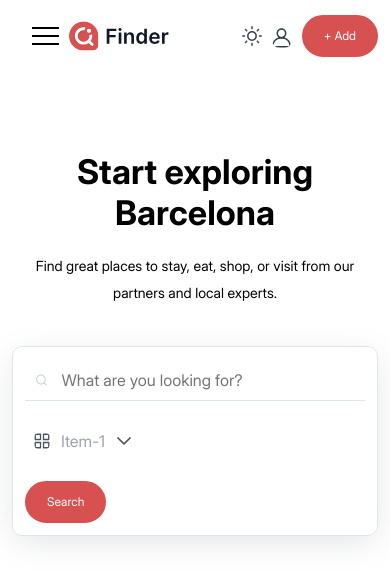
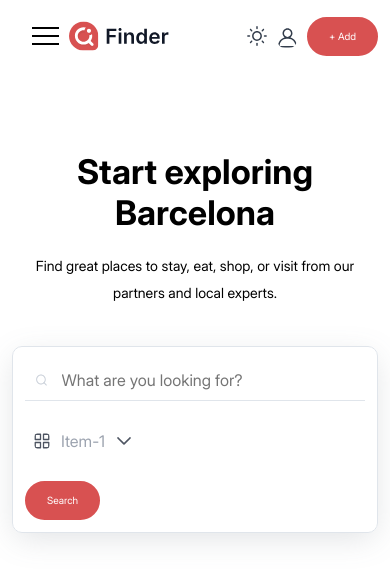
Before and after one commit to Shreyafcts/finder, a React (Vite) app: page / in a window 390 px wide. Shown: the top 573 px of the page. Built offline with nearby package versions, Linux system fonts and the light colour scheme.

Commit message:
scss changes for font-sizes

```diff
--- a/src/assets/css/style.css
+++ b/src/assets/css/style.css
@@ -104,7 +104,7 @@
 }
 @media (max-width: 575.98px) {
   :root {
-    --fs-14: 12px;
+    --fs-14: 10px;
   }
 }
 @media (max-width: 575.98px) {
--- a/src/assets/scss/_variables.scss
+++ b/src/assets/scss/_variables.scss
@@ -90,7 +90,7 @@ $text-sizes-tablet: (
   "100": 60px,
 );
 $text-sizes-mob: (
-  "14": 12px,
+  "14": 10px,
   "16": 14px,
   "18": 16px,
   "20": 18px,
```
